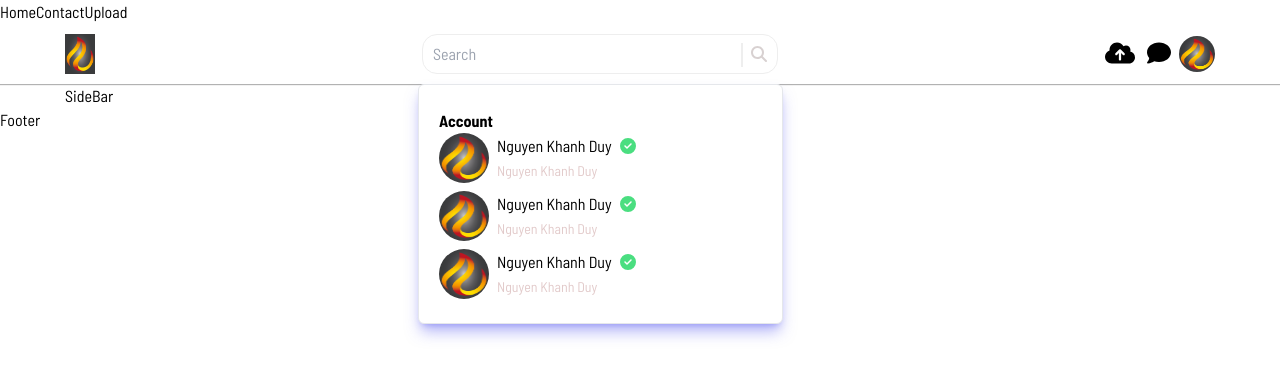
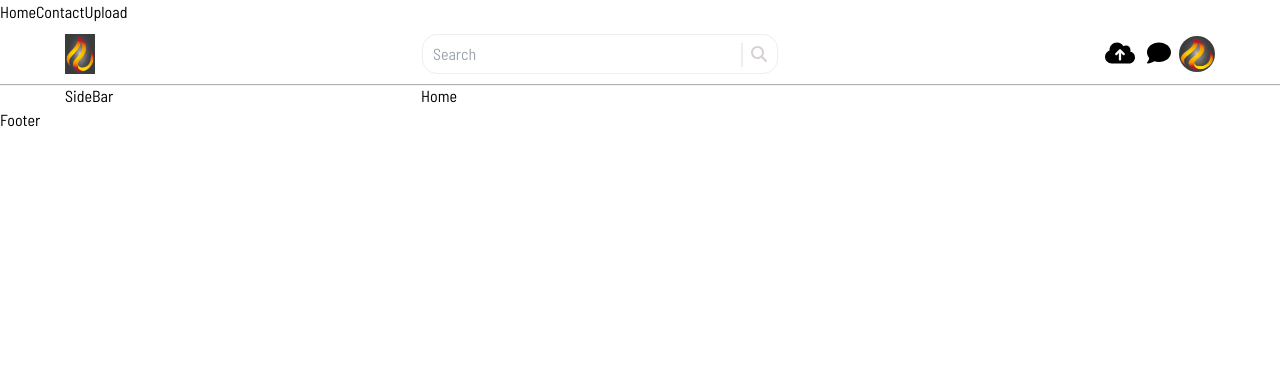
Before and after one commit to NguyenKhanhDuy612/tiktok-ui, a React (Vite) app: page / in a window 1280 px wide. Shown: the top 378 px of the page. Built offline with nearby package versions, Linux system fonts and the light colour scheme.

Commit message:
fetch, restful api, profile

```diff
--- a/src/components/AccountItem/AccountItem.jsx
+++ b/src/components/AccountItem/AccountItem.jsx
@@ -2,23 +2,25 @@ import { faCheckCircle } from "@fortawesome/free-solid-svg-icons";
 import { FontAwesomeIcon } from "@fortawesome/react-fontawesome";
 import React from "react";
 import images from "../../assets/images";
+import Image from "../Image";
+import { Link } from "react-router-dom";
 
-const AccountItem = () => {
+const AccountItem = ({data}) => {
   return (
-    <div className="flex items-center space-x-2">
+    <Link to={`/profile/${data.nickname}`} className="flex items-center space-x-2">
       <img
         className="w-[50px] h-[50px] rounded-full"
-        src={images.logo}
-        alt=""
+        src={data.avatar}
+        alt={data.last_name}
       />
       <div>
         <p className="space-x-2">
-          <span>Nguyen Khanh Duy</span>
-          <FontAwesomeIcon className="text-green-400" icon={faCheckCircle} />
+          <span>{data.full_name}</span>
+          {data. tick && <FontAwesomeIcon className="text-green-400" icon={faCheckCircle} />}
         </p>
-        <span className="text-sm text-[#e2caca]">Nguyen Khanh Duy</span>
+        <span className="text-sm text-[#e2caca]">{data.nickname}</span>
       </div>
-    </div>
+    </Link>
   );
 };
 
--- a/src/components/Layout/components/Search/Search.jsx
+++ b/src/components/Layout/components/Search/Search.jsx
@@ -1,7 +1,7 @@
 import { faCircleXmark, faMagnifyingGlass, faSpinner } from '@fortawesome/free-solid-svg-icons';
 import { FontAwesomeIcon } from '@fortawesome/react-fontawesome';
 import Tippy from '@tippyjs/react/headless';
-import React, { useRef, useState } from "react";
+import React, { useEffect, useRef, useState } from "react";
 
 import AccountItem from "../../../AccountItem/AccountItem";
 
@@ -11,14 +11,37 @@ function Search() {
 	const [searchValue, setSearchValue] = useState('');
 	const [searchResult, setSearchResult] = useState([1]);
 	const [showResult, setShowResult] = useState(true)
+	const [showLoading, setShowLoading] = useState(false)
 
 	const searchRef = useRef()
 
+	useEffect(()=>{
+
+		if(!searchValue.trim()){
+			return;
+		}
+		setShowLoading(true);
+
+		fetch(`https://tiktok.fullstack.edu.vn/api/users/search?q=${encodeURIComponent(searchValue)}&type=less`)
+			.then(res => res.json())
+			.then(res =>{
+				setSearchResult(res.data);
+				setShowLoading(false);
+			})
+			.catch(()=>{
+				setShowLoading(true)
+			})
+	},[searchValue])
+
+	console.log('searchResult.length',searchResult.length);
+	console.log('showLoading',showLoading);
 	return (
 		<Tippy
 			interactive
-			visible={showResult && searchResult.length > 0}
+			visible={showResult && searchResult.length > 1}
 			onClickOutside={()=>setShowResult(false)}
+			onShow={()=>setShowResult(true)}
+			placement='bottom-end'
 			render={(attrs) => (
 				<div
 				className="w-[365px] bg-white border py-6 px-5 rounded-md shadow-lg shadow-indigo-500/50"
@@ -27,9 +50,9 @@ function Search() {
 				>
 				<h4 className="font-bold">Account</h4>
 				<div className="space-y-2">
-					<AccountItem />
-					<AccountItem />
-					<AccountItem />
+					{searchResult && searchResult.map((e, index)=>(
+						<AccountItem key={e?.id || index} data={e}  />
+					))}
 				</div>
 				</div>
 			)}
@@ -38,12 +61,12 @@ function Search() {
 				<input
 				ref={searchRef}
 				value={searchValue}
-				className="w-[300px] focus:outline-none caret-[#d8d1d1] placeholder-shown:border-gray-500 tk-active-search"
+				className="w-[275px] focus:outline-none caret-[#d8d1d1] placeholder-shown:border-gray-500 tk-active-search"
 				type="text"
 				placeholder="Search"
 				onChange={e => setSearchValue(e.target.value)}
 				/>
-				{!!searchValue &&
+				{!!searchValue && !showLoading &&
 
 					<button className=" absolute right-[44px] text-[#d8d1d1]" onClick={()=>{
 						setSearchValue('');
@@ -52,9 +75,10 @@ function Search() {
 						<FontAwesomeIcon icon={faCircleXmark} />
 					</button>
 				}
-				<button className="hidden absolute right-[44px] text-[#d8d1d1]">
+				{showLoading && <button className="absolute right-[44px] text-[#d8d1d1] z-10	animate-spin">
 				<FontAwesomeIcon icon={faSpinner} />
-				</button>
+				</button>}
+
 
 				<button className="tk-active-search">
 				<FontAwesomeIcon
--- a/src/routers/index.jsx
+++ b/src/routers/index.jsx
@@ -7,6 +7,7 @@ import Upload from "../pages/Upload/Upload";
 const popularRoute = [
 	{ path: "/", component: Home },
 	{path: '/contact' , component: Contact },
+	{path: '/profile/:nickname' , component: Contact },
 	{path: '/upload', component: Upload, layout: HeaderOnly}
 ];
 
```
Also changed, not shown: 1 other file (tests, documents, lock files or other folders).
